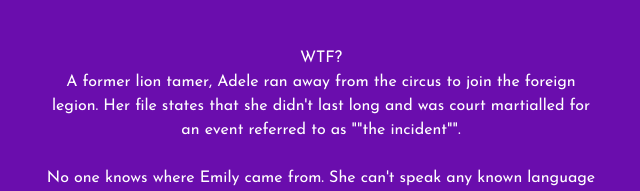
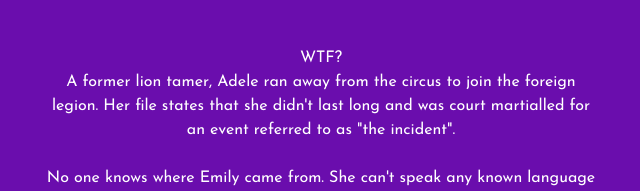
Before and after one commit to edheyev/stockygame, a Next.js app: page / in a window 1280 px wide. Shown: the part 424-615 px from the top of the page, without its empty margins (319-959 px from the left). Built offline with nearby package versions, Linux system fonts and the light colour scheme; a web font is replaced by a local one.

Commit message:
warning fixes

```diff
--- a/pages/index.js
+++ b/pages/index.js
@@ -48,8 +48,11 @@ const HomePage = () => {
                     maxWidth: '600px',  // Maximum width of the text container
                 }}>
                     <h1>WTF?</h1>
-                    <p>A former lion tamer, Adele ran away from the circus to join the foreign legion. Her file states that she didn&apos;t last long and was court martialled for
-                        an event referred to as &quot;"the incident&quot;". </p>
+                    <p>{`A former
+  lion tamer, Adele ran away from the circus to join the foreign legion. Her file states that she didn't last long and was court martialled for
+  an event referred to as "the incident".`}
+                    </p>
+
                     <br />
                     <p>No one knows where Emily came from. She can&apos;t speak any known language and communicates mostly through gestures. She makes a mean cup of tea.</p>
                     <br />
```
